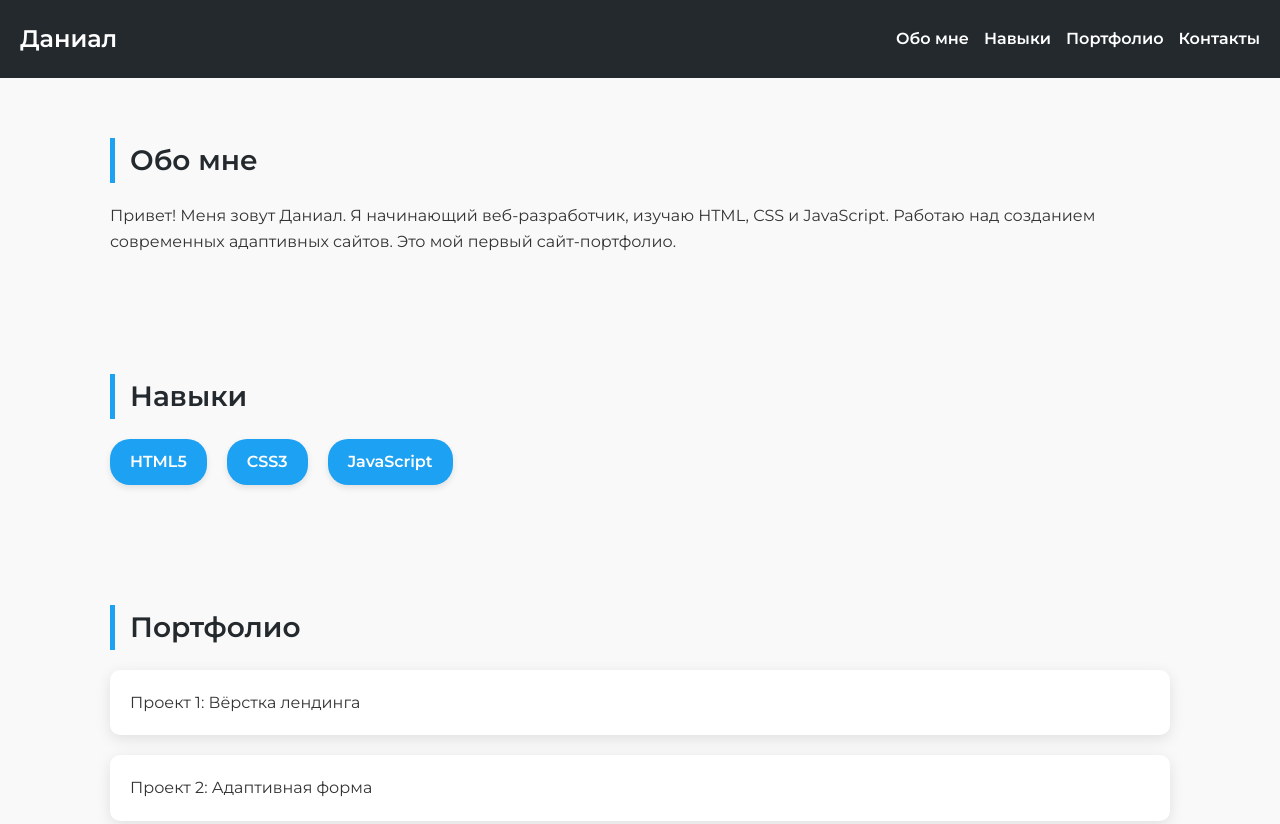
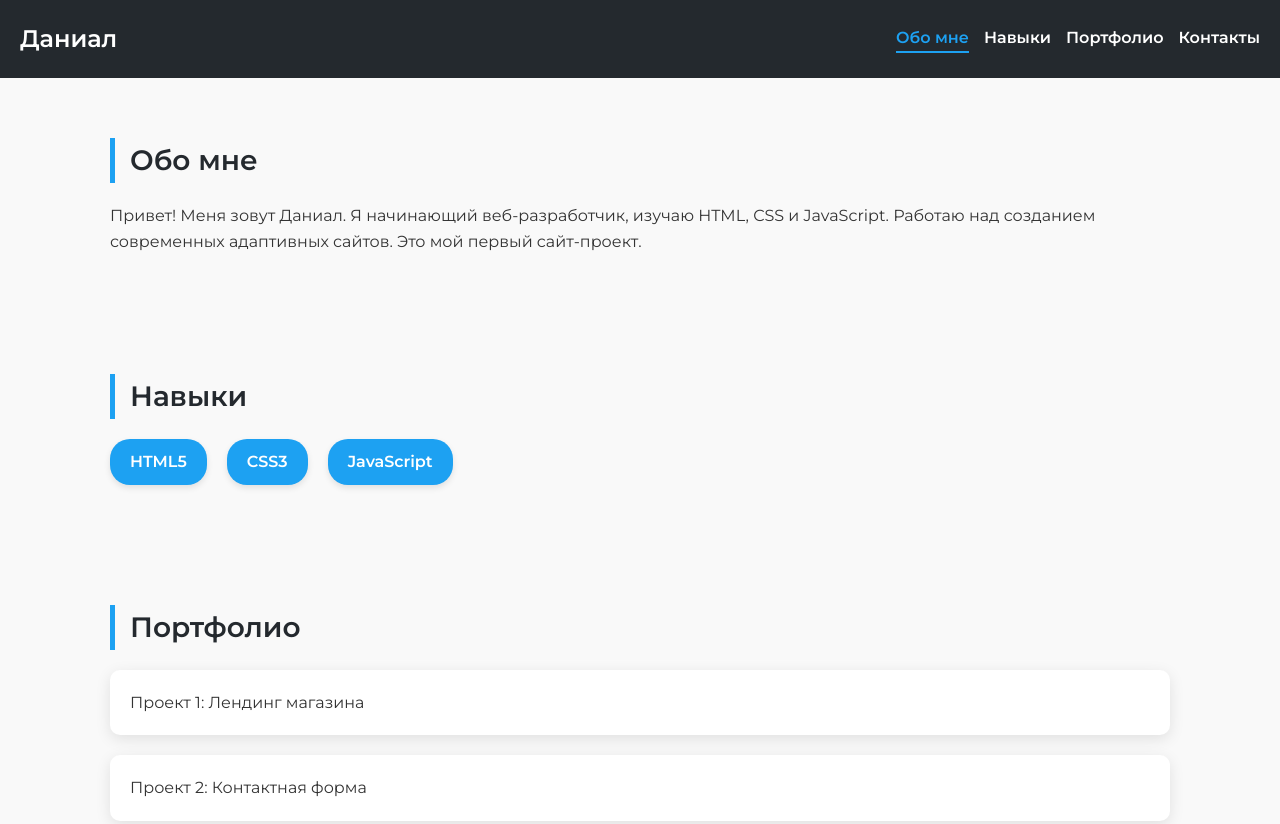
Before and after one commit to dan4o149/portfolio-site-new, a plain HTML site: page index.html in a window 1280 px wide. Shown: the top 824 px of the page. Drawn offline with Linux system fonts and the light colour scheme.

Commit message:
Add files via upload

```diff
--- a/index.html
+++ b/index.html
@@ -19,12 +19,13 @@
     </nav>
   </header>
 
-  <section id="about">
+  <main>
+    <section id="about" class="fade-in">
       <h2>Обо мне</h2>
-    <p>Привет! Меня зовут Даниал. Я начинающий веб-разработчик, изучаю HTML, CSS и JavaScript. Работаю над созданием современных адаптивных сайтов. Это мой первый сайт-портфолио.</p>
+      <p>Привет! Меня зовут Даниал. Я начинающий веб-разработчик, изучаю HTML, CSS и JavaScript. Работаю над созданием современных адаптивных сайтов. Это мой первый сайт-проект.</p>
     </section>
 
-  <section id="skills">
+    <section id="skills" class="fade-in">
       <h2>Навыки</h2>
       <ul>
         <li>HTML5</li>
@@ -33,14 +34,14 @@
       </ul>
     </section>
 
-  <section id="portfolio">
+    <section id="portfolio" class="fade-in">
       <h2>Портфолио</h2>
-    <div class="card">Проект 1: Вёрстка лендинга</div>
-    <div class="card">Проект 2: Адаптивная форма</div>
+      <div class="card">Проект 1: Лендинг магазина</div>
+      <div class="card">Проект 2: Контактная форма</div>
       <div class="card">Проект 3: Страница профиля</div>
     </section>
 
-  <section id="contact">
+    <section id="contact" class="fade-in">
       <h2>Связаться со мной</h2>
       <form id="contact-form">
         <input type="text" id="name" placeholder="Имя" required>
@@ -49,11 +50,12 @@
         <button type="submit">Отправить</button>
       </form>
     </section>
+  </main>
 
   <footer>
     <p>© 2025 Даниал</p>
   </footer>
 
-  <script src="script.js"></script>
+  <script src="script-v2.js"></script>
 </body>
 </html>
--- a/script-v2.js
+++ b/script-v2.js
@@ -0,0 +1,65 @@
+document.addEventListener("DOMContentLoaded", function () {
+  // Бургер-меню
+  const burger = document.querySelector(".burger");
+  const nav = document.querySelector("nav");
+
+  burger.addEventListener("click", () => {
+    nav.classList.toggle("active");
+  });
+
+  // Валидация формы
+  const form = document.getElementById("contact-form");
+  form.addEventListener("submit", function (e) {
+    e.preventDefault();
+    const name = document.getElementById("name").value.trim();
+    const email = document.getElementById("email").value.trim();
+    const message = document.getElementById("message").value.trim();
+
+    if (!name || !email || !message) {
+      alert("Пожалуйста, заполните все поля.");
+      return;
+    }
+
+    const emailRegex = /^[^\s@]+@[^\s@]+\.[^\s@]+$/;
+    if (!emailRegex.test(email)) {
+      alert("Пожалуйста, введите корректный email.");
+      return;
+    }
+
+    alert("Форма успешно отправлена!");
+    form.reset();
+  });
+
+  // Активное меню при скролле
+  const sections = document.querySelectorAll("section");
+  const navLinks = document.querySelectorAll("nav a");
+
+  window.addEventListener("scroll", () => {
+    let current = "";
+    sections.forEach((section) => {
+      const sectionTop = section.offsetTop;
+      if (scrollY >= sectionTop - 100) {
+        current = section.getAttribute("id");
+      }
+    });
+
+    navLinks.forEach((link) => {
+      link.classList.remove("active");
+      if (link.getAttribute("href") === `#${current}`) {
+        link.classList.add("active");
+      }
+    });
+  });
+
+  // Анимация появления блоков
+  const fadeElems = document.querySelectorAll(".fade-in");
+  const observer = new IntersectionObserver((entries) => {
+    entries.forEach((entry) => {
+      if (entry.isIntersecting) {
+        entry.target.classList.add("visible");
+      }
+    });
+  }, { threshold: 0.1 });
+
+  fadeElems.forEach((el) => observer.observe(el));
+});
--- a/style.css
+++ b/style.css
@@ -48,8 +48,10 @@ nav a {
   transition: color 0.3s;
 }
 
-nav a:hover {
+nav a:hover,
+nav a.active {
   color: #1da1f2;
+  border-bottom: 2px solid #1da1f2;
 }
 
 h2 {
@@ -136,8 +138,6 @@ footer {
   font-size: 14px;
 }
 
-/* ===== Бургер-меню ===== */
-
 .burger {
   display: none;
   font-size: 28px;
@@ -182,3 +182,15 @@ footer {
     width: 100%;
   }
 }
+
+/* Анимация появления */
+.fade-in {
+  opacity: 0;
+  transform: translateY(20px);
+  transition: all 0.8s ease-out;
+}
+
+.fade-in.visible {
+  opacity: 1;
+  transform: translateY(0);
+}
```
Lines whose indentation alone changed are shown as unchanged.
